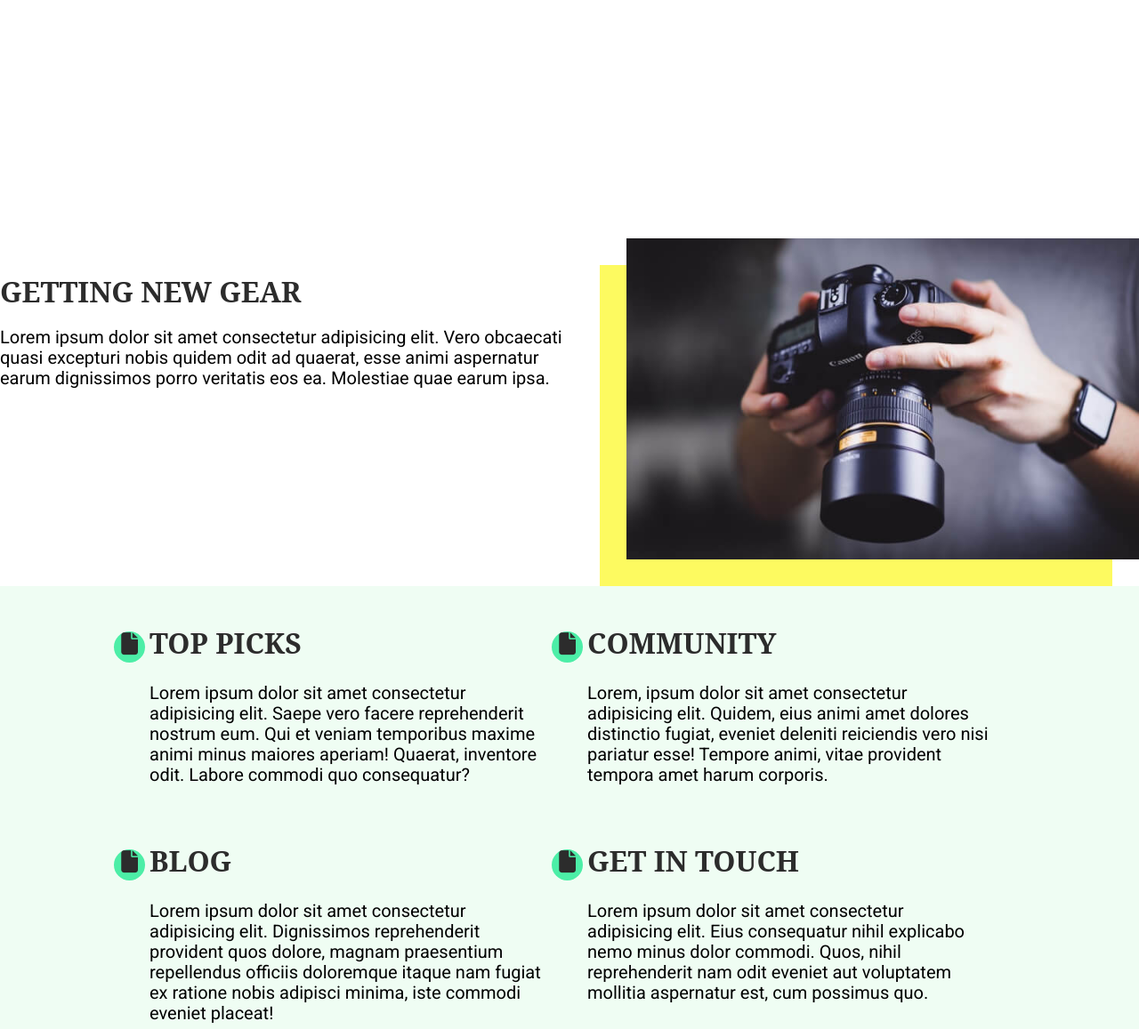
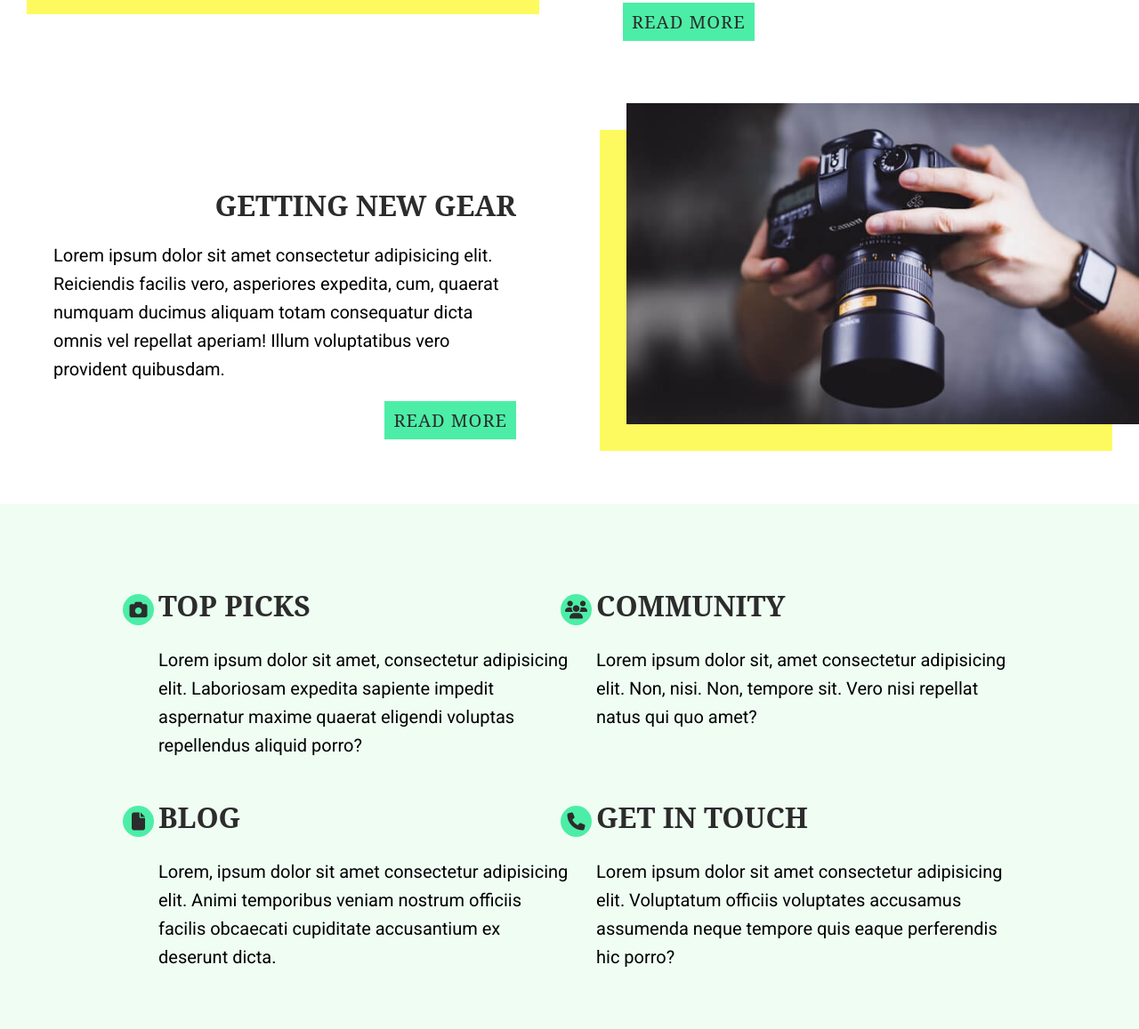
Before and after one commit to hctrgnzlz/hector-gonzalez-project-two, a plain HTML site: page index.html in a window 1280 px wide. Shown: the part 1643-2800 px from the top of the page at 89% size. Drawn offline with Linux system fonts and the light colour scheme; a web font is replaced by a local one.

Commit message:
styled and completed home page. links still to be styled

```diff
--- a/index.html
+++ b/index.html
@@ -32,8 +32,8 @@
     <div class="intro__content">
         <h1 class="intro__title">What is captured?</h1>
         <p class="intro__text">
-            Lorem, ipsum dolor sit amet consectetur adipisicing elit. Magnam quae assumenda eius, sapiente ipsam, nisi expedita temporibus minima ratione nihil delectus rem culpa nulla dolores! Totam consequuntur, quasi illum, reiciendis ullam non voluptatem in amet, omnis facilis nihil itaque dolor.
-        </p>
+            Lorem, ipsum dolor sit amet consectetur adipisicing elit. Magnam quae assumenda eius, sapiente ipsam, nisi expedita temporibus minima ratione nihil delectus rem culpa nulla dolores! Totam consequuntur, quasi illum, reiciendis ullam non voluptatem in amet, omnis facilis nihil itaque dolor.</p>
+            <button>Find out more</button>
     </div>
 </section>
 <section>
@@ -41,19 +41,20 @@
     <div class="container">
 
             <div class="container__content">
-                <img src="./captured-final-assets/left-image.jpg" class="container__img1" alt="">
+                <img src="./captured-final-assets/left-image.jpg" class="container__img" alt="">
             </div>
 
-            <div class="container__content">
-                <h1 class="container__title">Getting Unlock your skilss</h1>
-                <p class="container__text">Lorem ipsum dolor sit amet consectetur adipisicing elit. Vero obcaecati quasi excepturi nobis quidem odit ad quaerat, esse animi aspernatur earum dignissimos porro veritatis eos ea. Molestiae quae earum ipsa.</p>
+            <div class="container__content container__info">
+                <h1 class="container__title">Unlock your skilss</h1>
+                <p class="container__text">Lorem ipsum dolor sit amet consectetur adipisicing elit. Reiciendis facilis vero, asperiores expedita, cum, quaerat numquam ducimus aliquam totam consequatur dicta omnis vel repellat aperiam! Illum voluptatibus vero provident quibusdam.</p>
+                <button>Read More</button>
             </div>
 
 
-            <div class="container__content">
+            <div class="container__content container__info2 ">
                 <h1 class="container__title">Getting new gear</h1>
-                <p class="container__text">Lorem ipsum dolor sit amet consectetur adipisicing elit. Vero obcaecati quasi excepturi nobis quidem odit ad quaerat, esse animi aspernatur earum dignissimos porro veritatis eos ea. Molestiae quae
-                    earum ipsa.</p>
+                <p class="container__text">Lorem ipsum dolor sit amet consectetur adipisicing elit. Reiciendis facilis vero, asperiores expedita, cum, quaerat numquam ducimus aliquam totam consequatur dicta omnis vel repellat aperiam! Illum voluptatibus vero provident quibusdam.</p>
+                <button>Read More</button>
             </div>
 
             <div class="container__content">
@@ -68,28 +69,26 @@
         <ul class="navigation__list">
             <li class="navigation__item">
                 <div class="navigation__content">
-                    <h2 class="navigation__title">Top Picks</h2>
-                    <p class="navigation__text">Lorem ipsum dolor sit amet consectetur adipisicing elit. Saepe vero facere reprehenderit nostrum eum. Qui et veniam temporibus maxime animi minus maiores aperiam! Quaerat, inventore odit. Labore commodi quo consequatur?</p>
+                    <h2 class="navigation__title navigation__icon1">Top Picks</h2>
+                    <p class="navigation__text">Lorem ipsum dolor sit amet, consectetur adipisicing elit. Laboriosam expedita sapiente impedit aspernatur maxime quaerat eligendi voluptas repellendus aliquid porro?</p>
                 </div>
             </li>
             <li class="navigation__item">
                 <div class="navigation__content">
-                    <h2 class="navigation__title">Community</h2>
-                    <p class="navigation__text">Lorem, ipsum dolor sit amet consectetur adipisicing elit. Quidem, eius animi amet dolores distinctio fugiat, eveniet deleniti reiciendis vero nisi pariatur esse! Tempore animi, vitae provident tempora amet harum corporis.
-                    </p>
+                    <h2 class="navigation__title navigation__icon2">Community</h2>
+                    <p class="navigation__text">Lorem ipsum dolor sit, amet consectetur adipisicing elit. Non, nisi. Non, tempore sit. Vero nisi repellat natus qui quo amet?</p>
                 </div>
             </li>
             <li class="navigation__item">
                 <div class="navigation__content">
-                    <h2 class="navigation__title">Blog</h2>
-                    <p class="navigation__text">Lorem ipsum dolor sit amet consectetur adipisicing elit. Dignissimos reprehenderit provident quos dolore, magnam praesentium repellendus officiis doloremque itaque nam fugiat ex ratione nobis adipisci minima, iste commodi eveniet placeat!
-                    </p>
+                    <h2 class="navigation__title navigation__icon3">Blog</h2>
+                    <p class="navigation__text">Lorem, ipsum dolor sit amet consectetur adipisicing elit. Animi temporibus veniam nostrum officiis facilis obcaecati cupiditate accusantium ex deserunt dicta.</p>
                 </div>
             </li>
             <li class="navigation__item">
                 <div class="navigation__content">
-                    <h2 class="navigation__title">Get in touch</h2>
-                    <p class="navigation__text">Lorem ipsum dolor sit amet consectetur adipisicing elit. Eius consequatur nihil explicabo nemo minus dolor commodi. Quos, nihil reprehenderit nam odit eveniet aut voluptatem mollitia aspernatur est, cum possimus quo.</p>
+                    <h2 class="navigation__title navigation__icon4">Get in touch</h2>
+                    <p class="navigation__text">Lorem ipsum dolor sit amet consectetur adipisicing elit. Voluptatum officiis voluptates accusamus assumenda neque tempore quis eaque perferendis hic porro?</p>
                 </div>
             </li>
         </ul>
@@ -107,8 +106,9 @@
                 <img src="/captured-final-assets/small-box.jpg" alt="">
             </div>
             <div class="profile__content">
-                <h1 class="profile__title">Hello</h1>
-                <p class="profile__text">Lorem ipsum dolor sit amet, consectetur adipisicing elit. Recusandae, omnis doloribus qui asperiores unde impedit optio sapiente, autem eius illum nam maxime eveniet repudiandae facere consectetur nemo quae. Nesciunt, vel.</p>
+                <h1 class="profile__title">This month's profile</h1>
+                <p class="profile__text">Lorem ipsum, dolor sit amet consectetur adipisicing elit. Deserunt sit nam alias ipsum optio id provident est quam rerum labore ullam recusandae, corporis, eius perferendis veniam ex quisquam quis vel!</p>
+                <button>Find out more</button>
             </div>
         </div>
     </div>
--- a/styles/sass/__typography.scss
+++ b/styles/sass/__typography.scss
@@ -24,6 +24,7 @@
             font-family: 'Playfair Display', 'serif';
             font-size: 42px;
             color: #2C2C2C;
+            text-transform: uppercase;
         }
 }
 
@@ -47,7 +48,20 @@
         &__text {
             font-family: 'Roboto', sans-serif;
             font-size: 20px;
+            line-height: 32px;
+            text-align: left;
         }
+}
+
+
+// button text
+
+button {
+font-family: 'Playfair Display', 'serif';
+font-size: 20px;
+letter-spacing: 1px;
+color: #2C2C2C;
+text-transform: uppercase;
 }
 
 
--- a/styles/sass/style.scss
+++ b/styles/sass/style.scss
@@ -9,7 +9,7 @@ body {
 
 img {
     width: 100%;
-    display: block;
+    display: inline-block;
 }
 
 
@@ -58,12 +58,16 @@ img {
 }
 
 .intro {
-    border: 2px solid pink;
     padding: 150px 100px 100px 100px;
     text-align: center;
     background-color: #effdf3;
 }
 
+button {
+    background-color: #4CEEA7;
+    border: none;
+    padding: 10px;
+}
 
 .container {
     display: flex;
@@ -81,27 +85,35 @@ img {
             align-content: center;
             // border: 1px solid rgb(139, 135, 135);
             flex-basis: 1;
-            font-size: 3em;
             justify-content: center;
             /* margin-bottom: 1em; */
-             height: 40vw;
+            height: 35vw;
             width: 50%;
             position: relative;
         }
 
-        &__img1 {
+        &__info,
+        &__info2 {
+            padding: 0 60px 0 60px;
+        }
+
+        &__info2 {
+            text-align: right;
+        }
+
+        &__img {
             box-shadow: 30px 30px #fdfa60;
             width: 90%;
             position: absolute;
             top: -10%;
         }
 
-            &__img2 {
+        &__img2 {
             box-shadow: -30px 30px #fdfa60;
             width: 90%;
             right: 0;
             position: absolute;
-            bottom: 0%;
+            bottom: 20%;
         }
 
 }
@@ -123,11 +135,11 @@ img {
                 text-align: left;
                 margin: 0;
                 padding: 0;
-                margin-top: 30px;
+                padding: 70px 0 70px 0;
             }
 
             &__content {
-                padding: 20px 20px 0 20px;
+                padding: 0 0 0 30px;
                 background-color:#EFFDF3 ;
             }
 
@@ -139,22 +151,44 @@ img {
                 text-align: left;
             }
 
-            &__title {
+            &__title,
+            &__icon2 {
                  position: relative;
             }
 
             &__title::before {
-                content: "\f15b";
-	            font-family: "FontAwesome";
+                 content: "";
+                font-size: 20px;
                 width: 35px;
                 height: 35px;
-                font-size: 25px;
-                text-align: center;
                 border-radius: 100px;
                 position: absolute;
                 left: -40px;
                 top: 5px;
                 background: #4ceea7;
+                display: flex;
+                justify-content: center;
+                align-items: center;
+            }
+
+            &__icon1::before {
+                content: "\f030";
+                font-family: "FontAwesome";
+            }
+
+             &__icon2::before {
+                content: "\f0c0";
+                font-family: "FontAwesome";
+            }
+
+             &__icon3::before {
+                content: "\f15b";
+                font-family: "FontAwesome";
+            }
+
+             &__icon4::before {
+                content: "\f095";
+                font-family: "FontAwesome";
             }
 
 }
@@ -190,7 +224,6 @@ img {
 }
 
 .gallery {
-    border: red dotted 1px;
     padding-top: 30px;
 
         &__items {
```
Also changed, not shown: styles/style.css.
